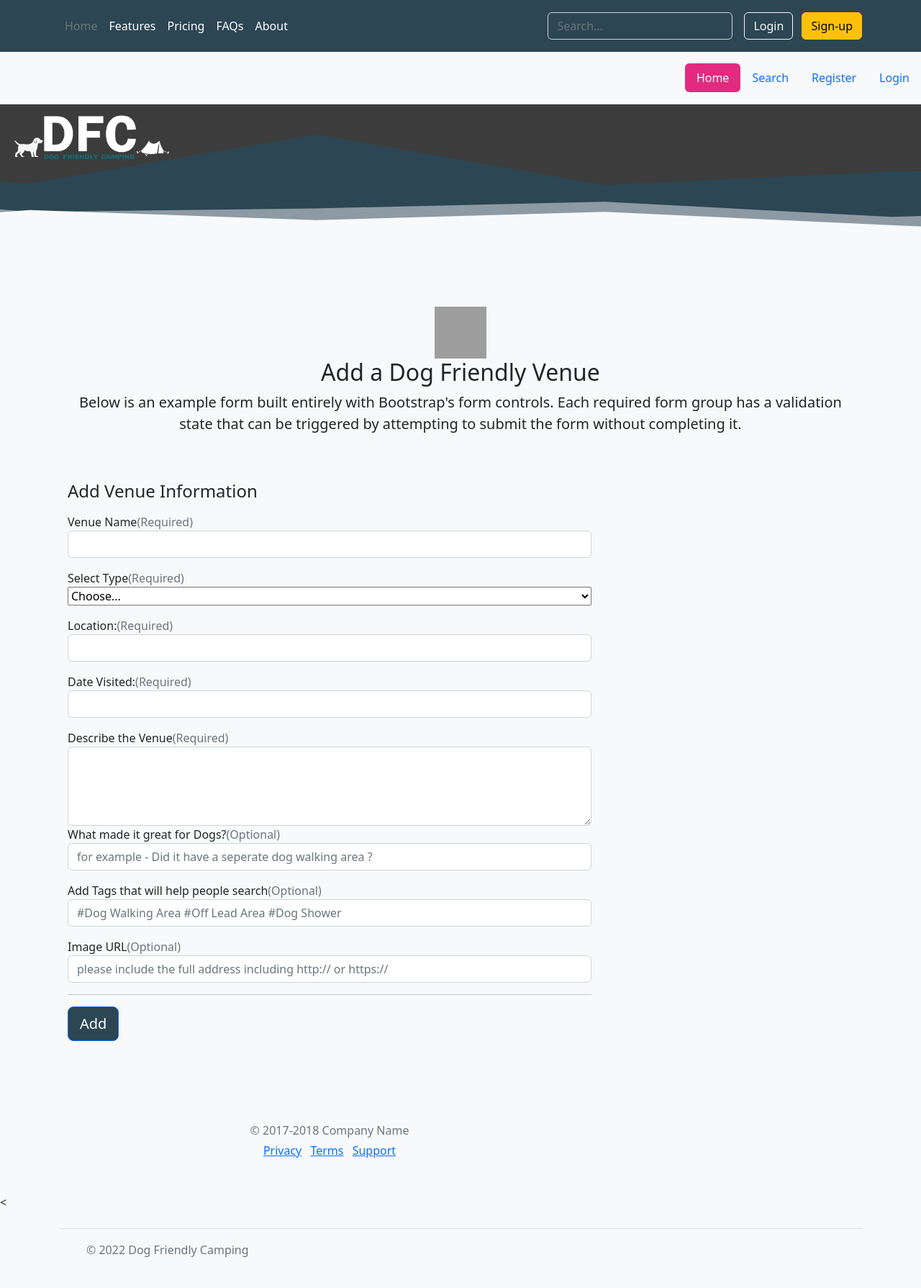
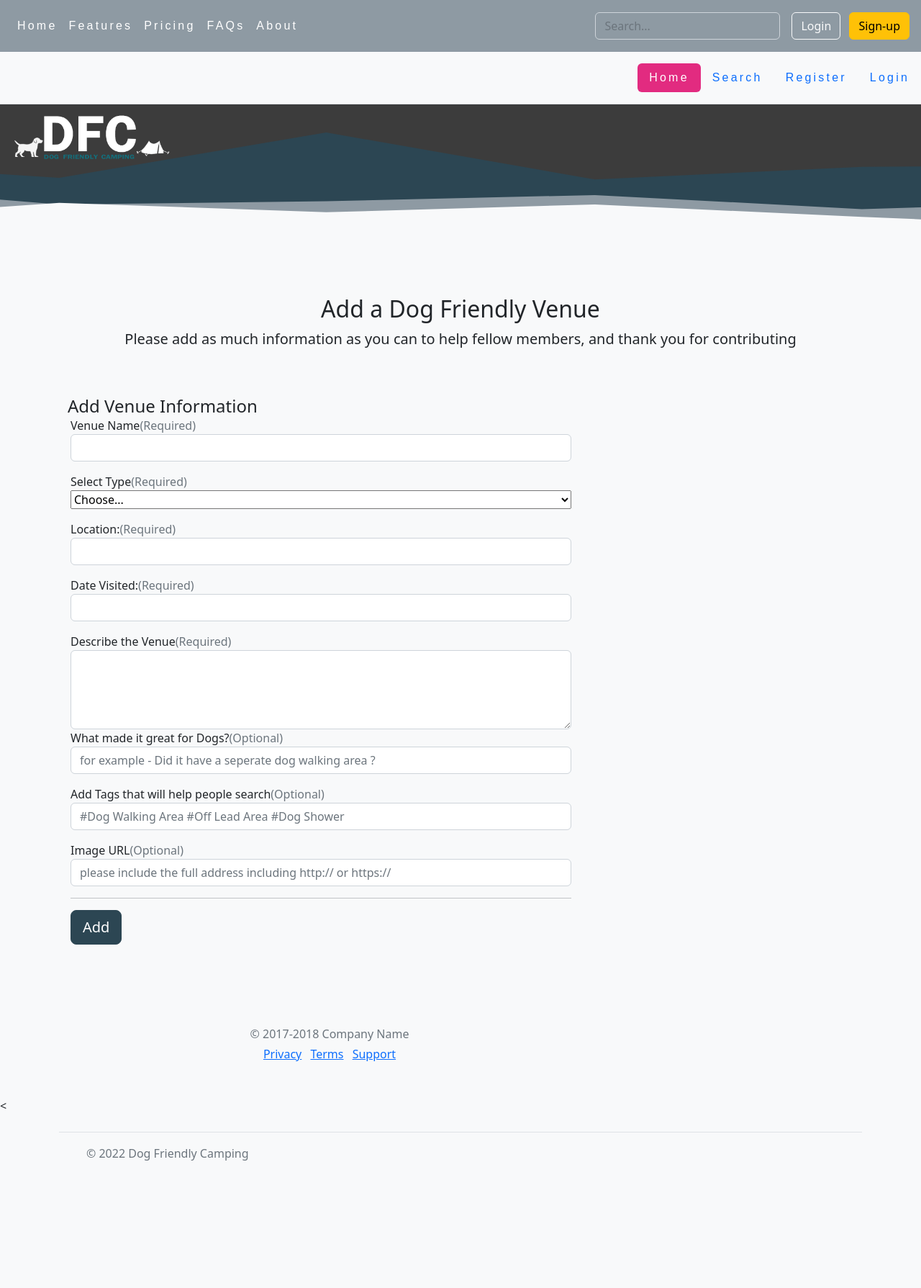
Before and after one commit to cwill83247/dogFriendlyCamping, a Flask app: page /add_venue in a window 1280 px wide. Shown: the whole page at 72% size. After the commit the page ends 1612 px from the top, so only its background shows below. Run offline with Flask 2, Linux system fonts and the light colour scheme; data that the repository does not hold is empty; some libraries are stand-ins or nearby versions; grey boxes are pictures that could not be loaded.

Commit message:
Add: Adding more CSS styling and design to wbesite

```diff
--- a/static/css/style.css
+++ b/static/css/style.css
@@ -1,18 +1,23 @@
 
+/***  Dog Friendly Camping CSS ***/
+/***  Chris Williams -2022     ***/
 
 /**override bootstrap nav bar  **/
 .mb-4 {
   margin-bottom: 0px !important;
 }
+
+
+
 /** override boostrap button **/
 .btn-primary {
   margin-top:1rem;
   --bs-btn-color: #fff;
   --bs-btn-bg: #2C4653;
-  --bs-btn-border-color: #0d6efd;
-  --bs-btn-hover-color: #fff;
-  --bs-btn-hover-bg: #0b5ed7;
-  --bs-btn-hover-border-color: #0a58ca;
+  --bs-btn-border-color: #2C4653;
+  --bs-btn-hover-color: #000;
+  --bs-btn-hover-bg: #E19032;
+  --bs-btn-hover-border-color:#E19032;
   --bs-btn-focus-shadow-rgb: 49,132,253;
   --bs-btn-active-color: #fff;
   --bs-btn-active-bg: #0a58ca;
@@ -25,7 +30,7 @@
 
 /**override navbar **/
 .text-bg-dark {
-  background-color: #2C4653!important;
+  background-color: #8E9AA3!important;
 }
 
 /**override position of nav and search text **/
@@ -33,8 +38,9 @@
   margin-right:auto!important;
 }
 
+
 #logo-banner {
-  background-color:#3C3C3C;
+  background-color:#8E9AA3;
   margin-top: 0px;
 
 
@@ -46,6 +52,24 @@
   position:relative;
 
   }
+
+.login-panel {
+  max-width:420px;
+  margin: 0 auto 1.5rem;
+  border-radius:8px;
+  padding:1rem 6rem;
+  background-color: #0a53be;
+
+}
+.nav-link{
+  font-family:'Poppins',sans-serif;
+  letter-spacing:0.2rem;
+}
+.nav-link:hover {
+  font-size:larger;
+  text-decoration: underline 3px ;
+
+}
 /**background header image credit: Fireship - adapted form https://www.youtube.com/watch?v=lPJVi797Uy0 **/
   .spacer {
     aspect-ratio: 1200/100;
@@ -53,7 +77,8 @@
     background-repeat: no-repeat;
     background-position: center;
     background-size: cover;
-    padding-bottom:9rem;
+    padding-bottom:8rem;
+
   }
 
  .layer1 {
@@ -61,7 +86,10 @@
 
  }
 /*** end credit  **/
-
+.flash-messages {
+  color:red;
+  text-align: center;
+  }
 
 .nav-pills{
   color:blueviolet;
--- a/templates/add_venue.html
+++ b/templates/add_venue.html
@@ -6,15 +6,14 @@
 
   <div class="container">
     <div class="py-5 text-center">
-      <img class="d-block mx-auto mb-4" src="https://getbootstrap.com/docs/4.0/assets/brand/bootstrap-solid.svg" alt="" width="72" height="72">
       <h2>Add a Dog Friendly Venue</h2>
-      <p class="lead">Below is an example form built entirely with Bootstrap's form controls. Each required form group has a validation state that can be triggered by attempting to submit the form without completing it.</p>
+      <p class="lead">Please add as much information as you can to help fellow members, and thank you for contributing</p>
     </div>
 
 
       <div class="col-md-8 order-md-1">
         <h4 class="mb-3">Add Venue Information</h4>
-        <form class="needs-validation" method="POST" action="{{ url_for('add_venue') }}" novalidate>
+        <form class="row g-3" method="POST" action="{{ url_for('add_venue') }}" novalidate>
           <div class="row">
             <div class="mb-3">
               <label for="venuename">Venue Name<span class="text-muted">(Required)</span></label>
--- a/templates/base.html
+++ b/templates/base.html
@@ -14,21 +14,22 @@
     <title>Base Title</title>
 </head>
 <body>
+
   <header class="p-3 text-bg-dark">
-    <div class="container">
+    <!--  10/12/2022 <div class="container"> -->
       <div class="d-flex flex-wrap align-items-center justify-content-center justify-content-lg-start">
 
 
         <ul class="nav col-12 col-lg-auto me-lg-auto mb-2 justify-content-center mb-md-0">
-          <li><a href="#" class="nav-link px-2 text-secondary">Home</a></li>
+          <li><a href="#" class="nav-link px-2 text-white">Home</a></li>
           <li><a href="#" class="nav-link px-2 text-white">Features</a></li>
           <li><a href="#" class="nav-link px-2 text-white">Pricing</a></li>
           <li><a href="#" class="nav-link px-2 text-white">FAQs</a></li>
           <li><a href="#" class="nav-link px-2 text-white">About</a></li>
         </ul>
 
-        <form class="col-12 col-lg-auto mb-3 mb-lg-0 me-lg-3" role="search">
-          <input type="search" class="form-control form-control-dark text-bg-dark" placeholder="Search..." aria-label="Search">
+        <form class="col-12 col-lg-auto mb-3 mb-lg-0 me-lg-3" role="search" action="{{ url_for('search') }}" method="post">
+          <input type="text" name="userssearch" id="userssearch" class="form-control form-control-dark text-bg-dark" placeholder="Search..." aria-label="Search">
         </form>
 
         <div class="text-end">
@@ -36,7 +37,7 @@
           <button type="button" class="btn btn-warning">Sign-up</button>
         </div>
       </div>
-    </div>
+    <!---</div>  -->
   </header>
 
     <header class="d-flex flex-wrap justify-content-center py-3 mb-4 border-bottom">
@@ -70,8 +71,8 @@
          </div>
       </div>
     </div>
-
-    <section>
+    <main class="container">
+    <section class="flash-messages">
         <!-- flash messages -->
         {% with messages = get_flashed_messages() %}
             {% if messages %}
@@ -84,7 +85,7 @@
         {% endwith %}
     </section>
 
-    <main class="container">
+
         {% block content %}
         {% endblock %}
     </main>
--- a/templates/list_venues.html
+++ b/templates/list_venues.html
@@ -20,10 +20,10 @@
 
           </div>
           <div class="col s12 m4">
-              <a href="{{ url_for('list_venues') }}">Show All</a>
               <button type="submit" >
                   <i class="fas fa-search left"></i> Search
               </button>
+              <a href="{{ url_for('list_venues') }}">Show All</a>
           </div>
       </div>
   </form>
--- a/templates/login.html
+++ b/templates/login.html
@@ -4,7 +4,7 @@
 
 
 
-
+    <div class="login-panel">
     <form class="form-signin" method="POST" action="{{ url_for('login') }}">
       <h1 class="h3 mb-3 font-weight-normal">Please sign in</h1>
             <label for="username" class="sr-only">Username</label>
@@ -18,8 +18,9 @@
             password invalid.
           </div>
 
-      </div>
+
       <button class="btn btn-primary btn-lg btn-block" type="submit">Login</button>
 </form>
+
 </div>
 {% endblock %}
```
